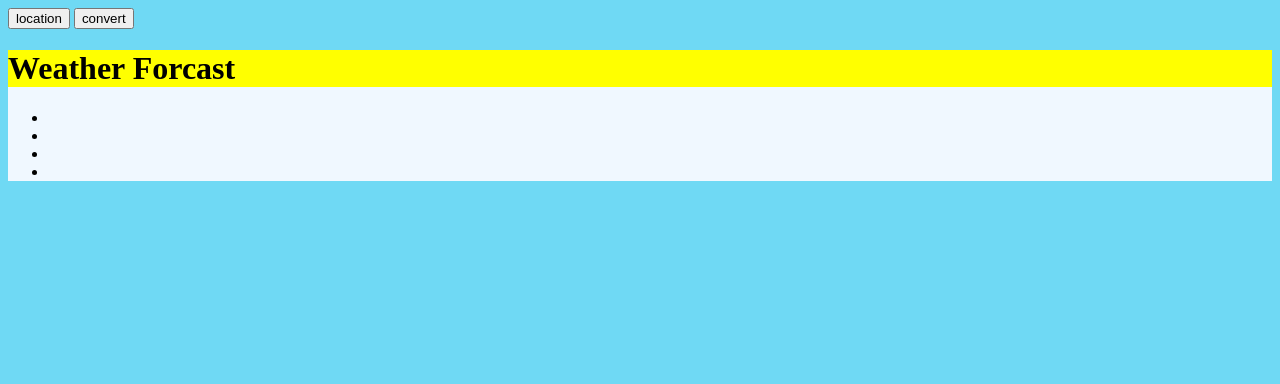
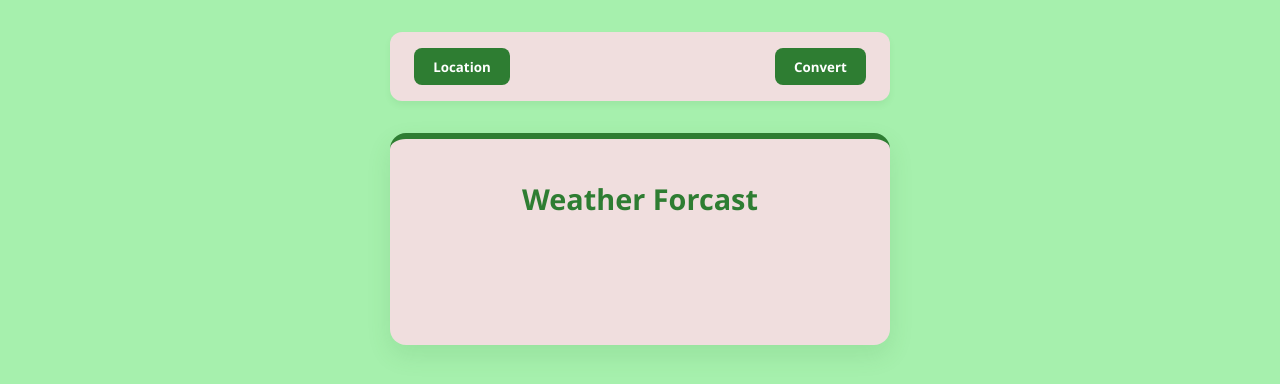
Before and after one commit to yashasBhavani/Weather-App, a website built with webpack: page src/template.html in a window 1280 px wide. Built offline with nearby package versions, Linux system fonts and the light colour scheme; no server answers.

Commit message:
Add styles using CSS

```diff
--- a/src/features/fetch.js
+++ b/src/features/fetch.js
@@ -1,3 +1,5 @@
+import { getWeather } from "./updateReport.js";
+
 const apiKey = "P2UWZJT7M635N9HTMKU69NYXG";
 const location = "Hyderabad,India";
 let weatherData;
@@ -21,6 +23,6 @@ await fetch(url)
   })
   .catch((error) => console.error("Error fetching weather:", error));
 
-console.log(weatherData);
+getWeather("Hyderabad")
 
 export { weatherData, url, apiKey };
--- a/src/features/form.js
+++ b/src/features/form.js
@@ -34,10 +34,10 @@ convertTempBtn.addEventListener("click", (e) => {
 
   if (itsFarenhiet) {
     tempInCelsius = (tempInFarenheit - 32) * (5 / 9);
-    document.querySelector(".temp").innerText = tempInCelsius.toFixed(1);
+    document.querySelector(".temp").innerText = `${tempInCelsius.toFixed(1)} °C`;
     itsFarenhiet = false;
   } else {
-    document.querySelector(".temp").innerText = tempInFarenheit.toFixed(1);
+    document.querySelector(".temp").innerText = `${tempInFarenheit.toFixed(1)} °F`;
     itsFarenhiet = true;
   }
 });
--- a/src/features/report.js
+++ b/src/features/report.js
@@ -3,4 +3,4 @@ import { weatherData } from "./fetch.js";
 document.querySelector(".address").innerText = weatherData.address;
 document.querySelector(".timezone").innerText = weatherData.timezone;
 document.querySelector(".description").innerText = weatherData.description;
-document.querySelector(".temp").innerText = weatherData.currentTemp;
+document.querySelector(".temp").innerText = `${weatherData.currentTemp} °F`;
--- a/src/style/style.css
+++ b/src/style/style.css
@@ -1,11 +1,171 @@
-body {
-  background-color: rgb(111, 217, 244);
+
+:root {
+  --bg-color: #a6f0ad;       /* Soft mint background */
+  --card-bg: #f0dede;        /* White card */
+  --primary-green: #2e7d32;  /* Deep green for branding/buttons */
+  --primary-hover: #1b5e20;  /* Darker green for hover */
+  --text-main: #1f3320;      /* Dark green-grey for readable text */
+  --text-muted: #4a664c;     /* Lighter text for secondary info */
+  --accent-green: #a5d6a7;   /* Light green for borders */
 }
 
+* {
+  box-sizing: border-box;
+  margin: 0;
+  padding: 0;
+  font-family: 'Segoe UI', Roboto, Helvetica, Arial, sans-serif;
+}
+
+body {
+  background-color: var(--bg-color);
+  color: var(--text-main);
+  display: flex;
+  flex-direction: column;
+  align-items: center;
+  min-height: 100vh;
+  padding: 2rem;
+}
+
+
+nav {
+  width: 100%;
+  max-width: 500px;
+  margin-bottom: 2rem;
+}
+
+header {
+  display: flex;
+  justify-content: space-between;
+  background-color: var(--card-bg);
+  padding: 1rem 1.5rem;
+  border-radius: 12px;
+  box-shadow: 0 4px 6px rgba(46, 125, 50, 0.08);
+}
+
+
+button {
+  background-color: var(--primary-green);
+  color: white;
+  border: none;
+  padding: 0.6rem 1.2rem;
+  border-radius: 8px;
+  cursor: pointer;
+  font-weight: 600;
+  text-transform: capitalize;
+  transition: background-color 0.2s ease, transform 0.1s ease;
+}
+
+button:hover {
+  background-color: var(--primary-hover);
+}
+
+button:active {
+  transform: scale(0.97);
+}
+
+
 .content {
-  background-color: aliceblue;
+  background-color: var(--card-bg);
+  width: 100%;
+  max-width: 500px;
+  padding: 2.5rem 2rem;
+  border-radius: 16px;
+  box-shadow: 0 10px 25px rgba(46, 125, 50, 0.12);
+  text-align: center;
+  border-top: 6px solid var(--primary-green);
 }
 
 h1 {
-  background-color: yellow;
+  font-size: 1.8rem;
+  color: var(--primary-green);
+  margin-bottom: 2rem;
 }
+
+ul {
+  list-style-type: none;
+  display: flex;
+  flex-direction: column;
+  gap: 0.8rem;
+}
+
+
+.temp {
+  font-size: 4.5rem;
+  font-weight: bold;
+  color: var(--text-main);
+  margin: 0.5rem 0;
+}
+
+.address {
+  font-size: 1.3rem;
+  font-weight: 600;
+  color: var(--text-muted);
+}
+
+.description, .timezone {
+  font-size: 1rem;
+  color: var(--text-muted);
+  text-transform: capitalize;
+  font-weight: 600;
+}
+
+
+dialog {
+  margin: auto;
+  padding: 2rem;
+  border: none;
+  border-radius: 12px;
+  box-shadow: 0 20px 40px rgba(0, 0, 0, 0.2);
+  background-color: var(--card-bg);
+  width: 90%;
+  max-width: 400px;
+}
+
+dialog::backdrop {
+  background-color: rgba(27, 94, 32, 0.3); /* Green tinted dark overlay */
+  backdrop-filter: blur(4px);
+}
+
+form {
+  display: flex;
+  flex-direction: column;
+  gap: 1rem;
+}
+
+label {
+  font-weight: 600;
+  color: var(--primary-green);
+  font-size: 1.1rem;
+}
+
+input[type="text"] {
+  padding: 0.8rem;
+  border: 2px solid var(--accent-green);
+  border-radius: 8px;
+  font-size: 1rem;
+  outline: none;
+  color: var(--text-main);
+  transition: border-color 0.2s;
+}
+
+input[type="text"]:focus {
+  border-color: var(--primary-green);
+}
+
+
+.button {
+  display: flex;
+  justify-content: flex-end;
+  gap: 1rem;
+  margin-top: 1rem;
+}
+
+.exit {
+  background-color: var(--card-bg);
+  color: var(--primary-green);
+  border: 1.5px solid var(--primary-green);
+}
+
+.exit:hover {
+  background-color: var(--bg-color);
+}
```
